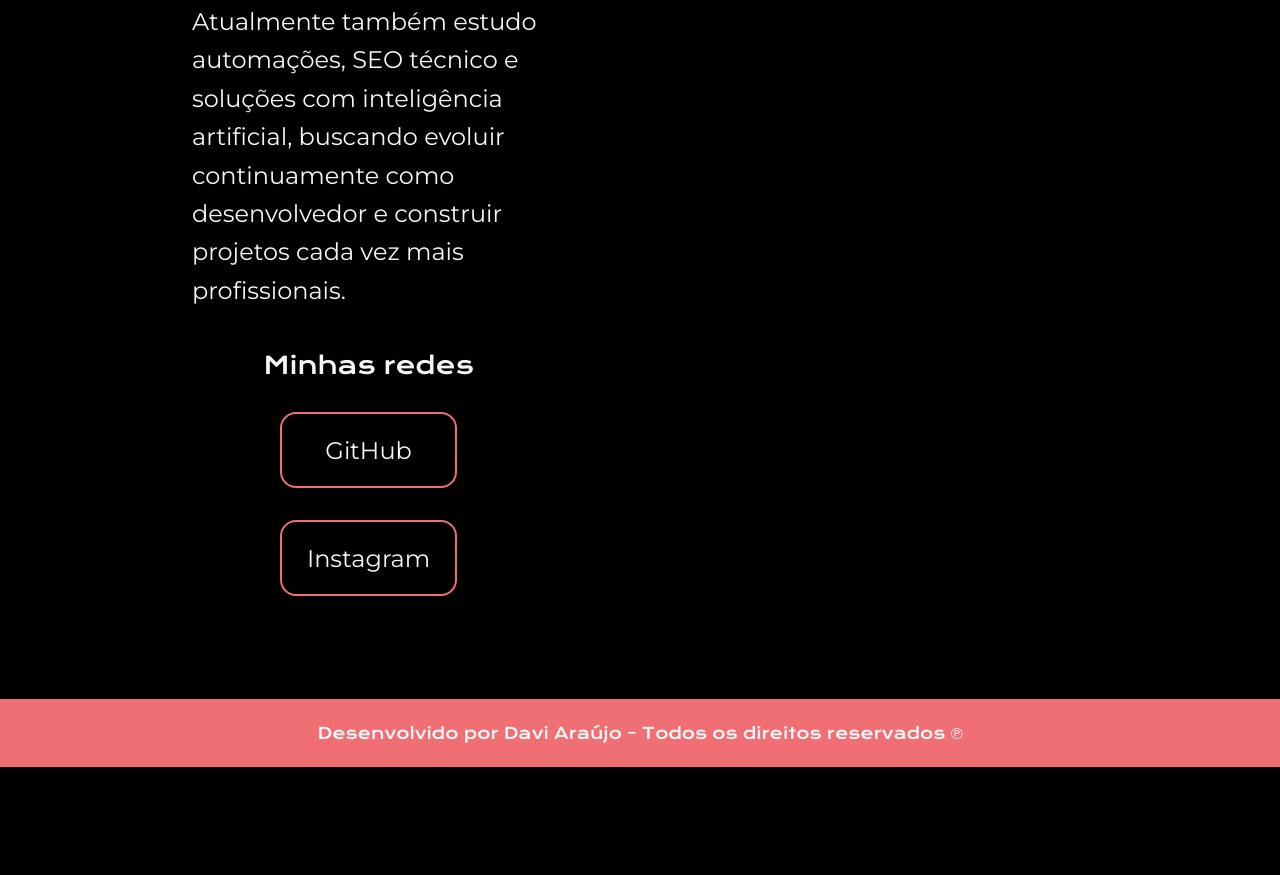
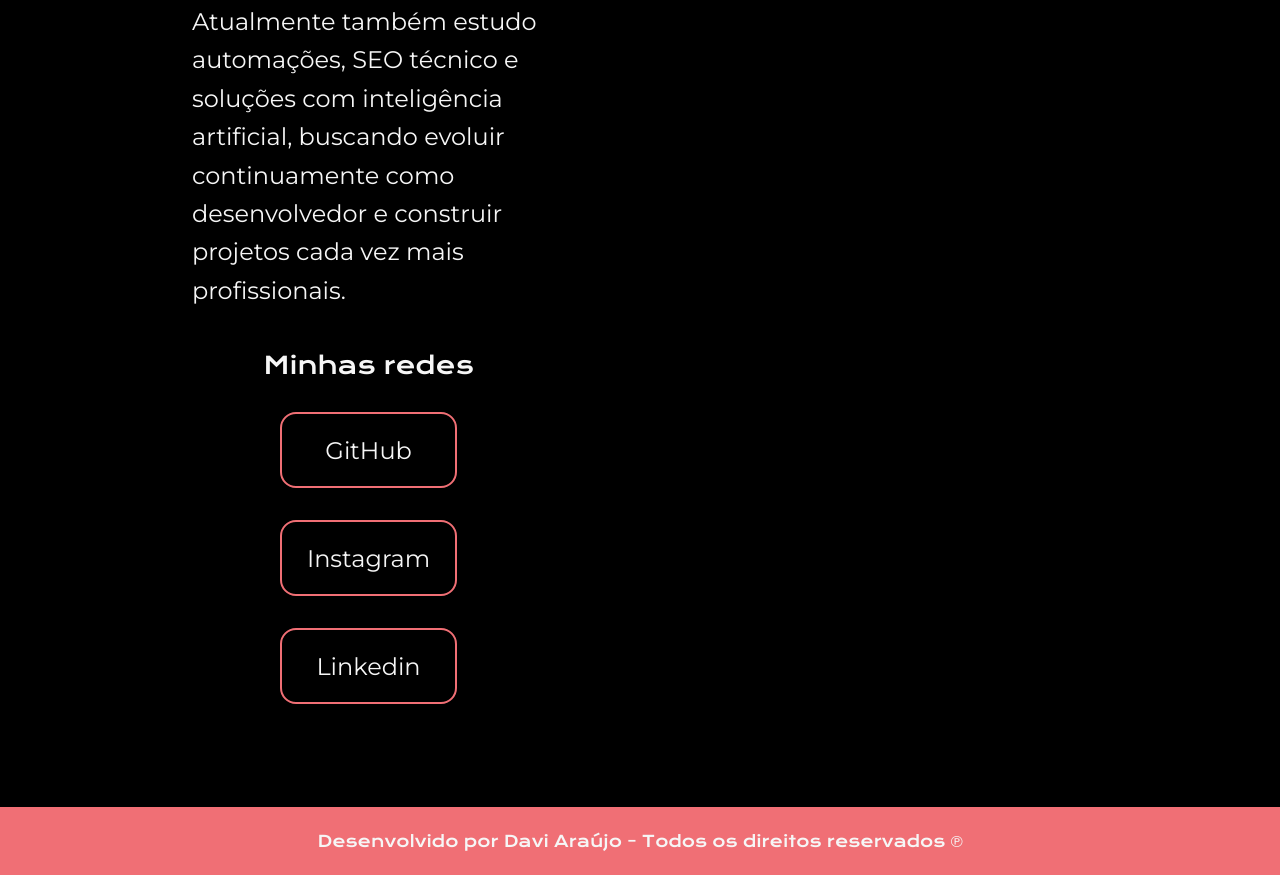
Before and after one commit to Daviaraujo-art/Portifolio-HTML-e-CSS-aula_4, a plain HTML site: page about.html in a window 1280 px wide. Shown: the part 1037-1912 px from the top of the page. Before the commit the page ends 1804 px from the top, so only its background shows below. Drawn offline with nearby package versions, Linux system fonts and the light colour scheme.

Commit message:
Add linkedin on about page

```diff
--- a/about.html
+++ b/about.html
@@ -110,6 +110,13 @@
 
                 </a>
 
+                <a class="apresentacao__links__link"
+                   href="https://www.linkedin.com/in/davi-ara%C3%BAjo-b44b791a7/"
+                   target="_blank">
+
+                    Linkedin
+
+                </a>
             </div>
 
         </section>
```
